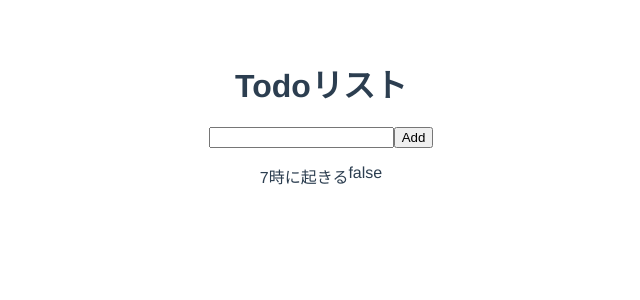
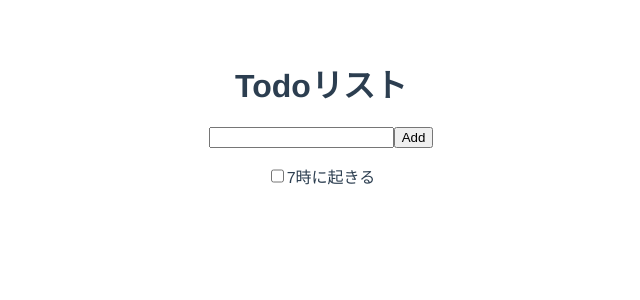
Before and after one commit to watsuyo/vue-sample-todo-app, a Vue app: page / in a window 1280 px wide. Shown: the top 300 px of the page, without its empty margins (319-959 px from the left). Built offline with nearby package versions, Linux system fonts and the light colour scheme.

Commit message:
todoリスト表示の修正

```diff
--- a/src/components/TodoItem.vue
+++ b/src/components/TodoItem.vue
@@ -1,7 +1,7 @@
 <template>
   <div class="todo-item">
-    <p>{{ todo.title }}</p>
-    <p>{{ todo.isDone }}</p>
+    <input type="checkbox" v-model="todo.isDone" />
+    <span :class="[todo.isDone ? 'todo-done' : '']">{{ todo.title }}</span>
   </div>
 </template>
 
@@ -23,4 +23,7 @@ export default Vue.extend({
 .todo-item {
   display: flex;
 }
+.todo-done {
+  text-decoration: line-through;
+}
 </style>
--- a/src/components/TodoItemList.vue
+++ b/src/components/TodoItemList.vue
@@ -1,6 +1,8 @@
 <template>
   <div>
-    <TodoItem v-for="(todo, key) in todoList" :key="key" :todo="todo" />
+    <p>
+      <TodoItem v-for="(todo, key) in todoList" :key="key" :todo="todo" />
+    </p>
   </div>
 </template>
 
```
